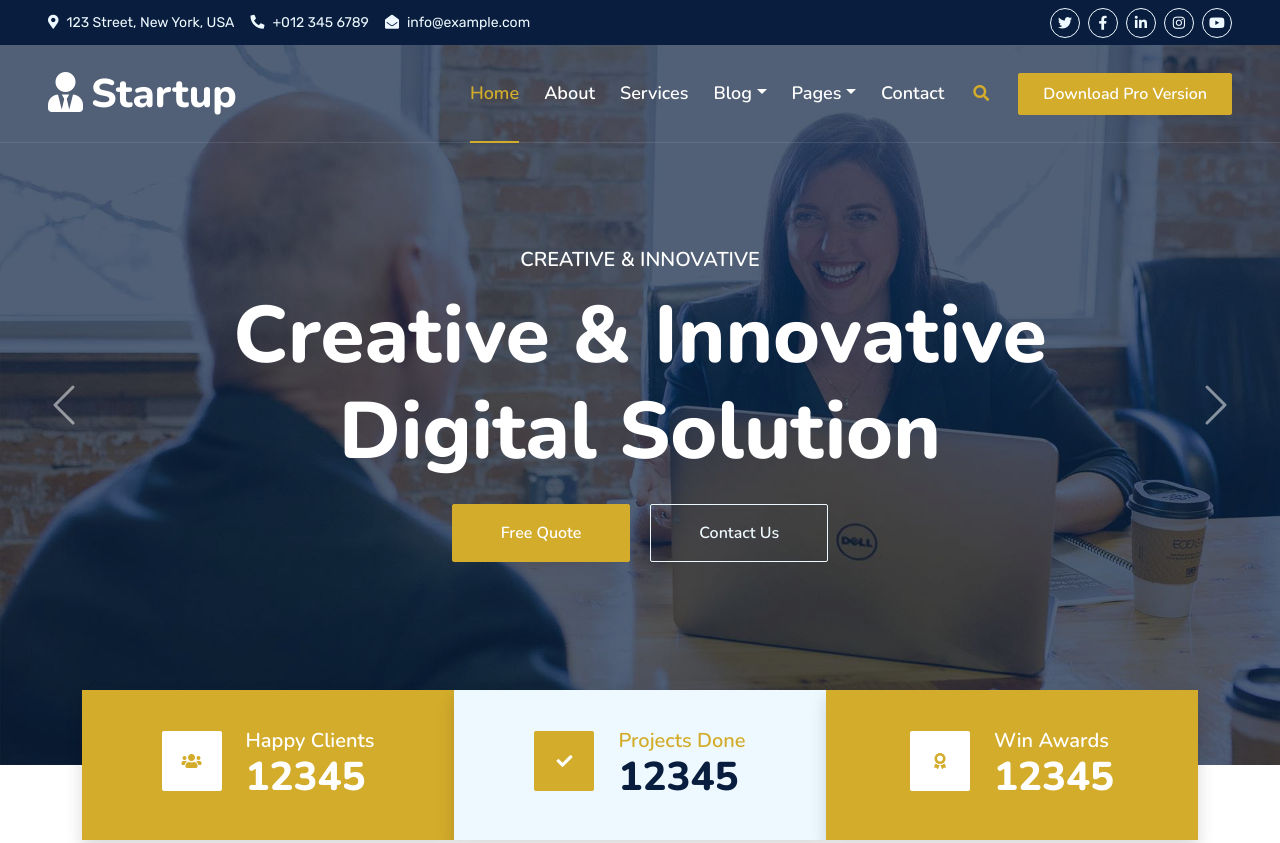
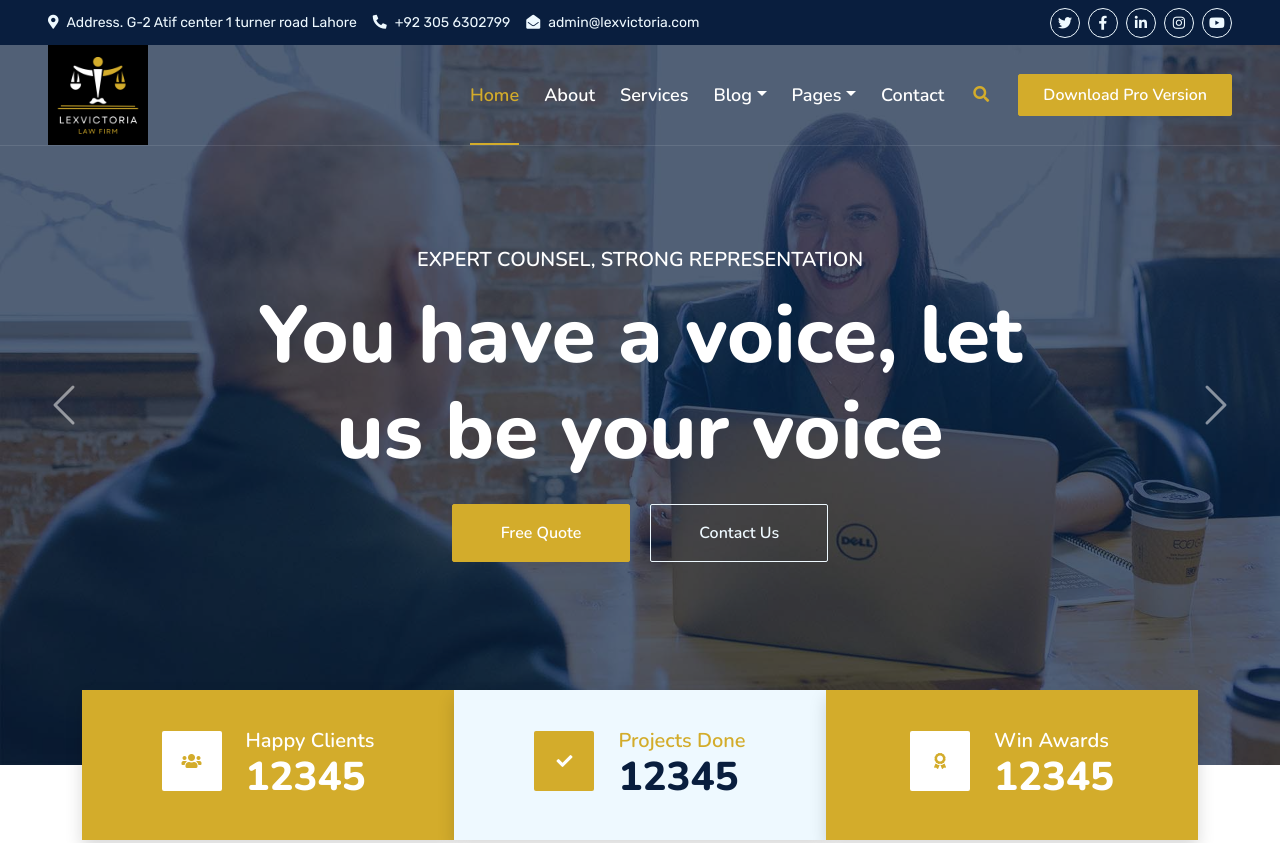
Before and after one commit to hamza786504/lexvictoria, a plain HTML site: page index.html in a window 1280 px wide. Shown: the top 843 px of the page. Drawn offline with nearby package versions, Linux system fonts and the light colour scheme.

Commit message:
first commit -v2

```diff
--- a/index.html
+++ b/index.html
@@ -44,9 +44,9 @@
         <div class="row gx-0">
             <div class="col-lg-8 text-center text-lg-start mb-2 mb-lg-0">
                 <div class="d-inline-flex align-items-center" style="height: 45px;">
-                    <small class="me-3 text-light"><i class="fa fa-map-marker-alt me-2"></i>123 Street, New York, USA</small>
-                    <small class="me-3 text-light"><i class="fa fa-phone-alt me-2"></i>+012 345 6789</small>
-                    <small class="text-light"><i class="fa fa-envelope-open me-2"></i>info@example.com</small>
+                    <small class="me-3 text-light"><i class="fa fa-map-marker-alt me-2"></i>Address. G-2 Atif center 1 turner road Lahore</small>
+                    <small class="me-3 text-light"><i class="fa fa-phone-alt me-2"></i>+92 305 6302799</small>
+                    <small class="text-light"><i class="fa fa-envelope-open me-2"></i>admin@lexvictoria.com</small>
                 </div>
             </div>
             <div class="col-lg-4 text-center text-lg-end">
@@ -67,7 +67,7 @@
     <div class="container-fluid position-relative p-0">
         <nav class="navbar navbar-expand-lg navbar-dark px-5 py-3 py-lg-0">
             <a href="index.html" class="navbar-brand p-0">
-                <h1 class="m-0"><i class="fa fa-user-tie me-2"></i>Startup</h1>
+                <img src="./img/logo.png" alt="logo" style="width: 100px;" />
             </a>
             <button class="navbar-toggler" type="button" data-bs-toggle="collapse" data-bs-target="#navbarCollapse">
                 <span class="fa fa-bars"></span>
@@ -107,8 +107,8 @@
                     <img class="w-100" src="img/carousel-1.jpg" alt="Image">
                     <div class="carousel-caption d-flex flex-column align-items-center justify-content-center">
                         <div class="p-3" style="max-width: 900px;">
-                            <h5 class="text-white text-uppercase mb-3 animated slideInDown">Creative & Innovative</h5>
-                            <h1 class="display-1 text-white mb-md-4 animated zoomIn">Creative & Innovative Digital Solution</h1>
+                            <h5 class="text-white text-uppercase mb-3 animated slideInDown">Expert Counsel, Strong representation</h5>
+                            <h1 class="display-1 text-white mb-md-4 animated zoomIn">You have a voice, let us be your voice</h1>
                             <a href="quote.html" class="btn btn-primary py-md-3 px-md-5 me-3 animated slideInLeft">Free Quote</a>
                             <a href="" class="btn btn-outline-light py-md-3 px-md-5 animated slideInRight">Contact Us</a>
                         </div>
@@ -118,8 +118,8 @@
                     <img class="w-100" src="img/carousel-2.jpg" alt="Image">
                     <div class="carousel-caption d-flex flex-column align-items-center justify-content-center">
                         <div class="p-3" style="max-width: 900px;">
-                            <h5 class="text-white text-uppercase mb-3 animated slideInDown">Creative & Innovative</h5>
-                            <h1 class="display-1 text-white mb-md-4 animated zoomIn">Creative & Innovative Digital Solution</h1>
+                            <h5 class="text-white text-uppercase mb-3 animated slideInDown">Expert Counsel, Strong representation</h5>
+                            <h1 class="display-1 text-white mb-md-4 animated zoomIn">You have a voice, let us be your voice</h1>
                             <a href="quote.html" class="btn btn-primary py-md-3 px-md-5 me-3 animated slideInLeft">Free Quote</a>
                             <a href="" class="btn btn-outline-light py-md-3 px-md-5 animated slideInRight">Contact Us</a>
                         </div>
```
Also changed, not shown: img/logo.png (added).
